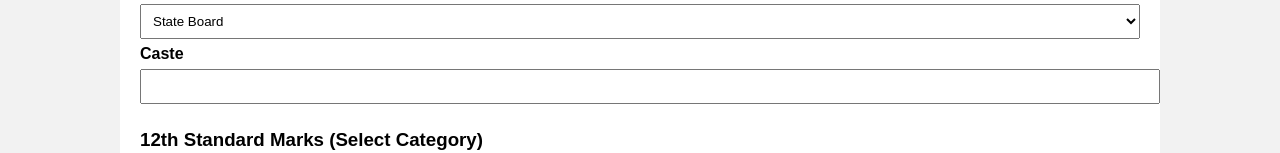
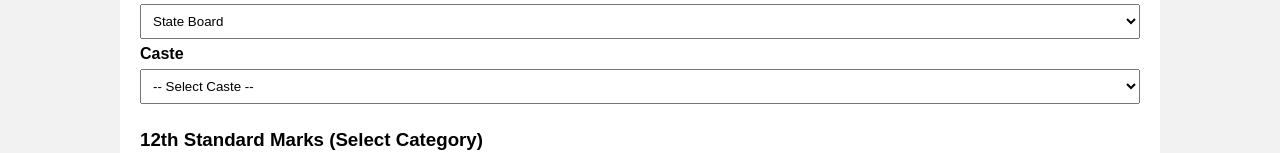
Before and after one commit to Santhosh2005-05-05/student-registrationindex.html, a plain HTML site: page index.html in a window 1280 px wide. Shown: the part 799-952 px from the top of the page. Drawn offline with Linux system fonts and the light colour scheme.

Commit message:
Change caste input to select dropdown with options
Replaced input field for caste with a select dropdown containing predefined options.

```diff
--- a/index.html
+++ b/index.html
@@ -18,7 +18,7 @@
     }
     h1,h2{text-align:center;}
     label{font-weight:bold;}
-    input,select,textarea,button{
+    input,select,button{
       width:100%;
       padding:8px;
       margin:6px 0;
@@ -122,8 +122,18 @@
     <option>NIOS</option>
   </select>
 
+  <!-- ✅ CASTE LIST -->
   <label>Caste</label>
-  <input id="caste">
+  <select id="caste">
+    <option value="">-- Select Caste --</option>
+    <option>OC (Open Category)</option>
+    <option>BC (Backward Class)</option>
+    <option>BCM (Backward Class - Muslim)</option>
+    <option>MBC / DNC (Most Backward Class)</option>
+    <option>SC (Scheduled Caste)</option>
+    <option>SCA (Scheduled Caste - Arunthathiyar)</option>
+    <option>ST (Scheduled Tribe)</option>
+  </select>
 
   <h3>12th Standard Marks (Select Category)</h3>
 
@@ -233,7 +243,7 @@ function openAdmin(){
 
 function loadAdmin(){
   let t=document.getElementById("adminTable");
-  t.innerHTML = `
+  t.innerHTML=`
     <tr>
       <th>Name</th>
       <th>Reg No</th>
```
